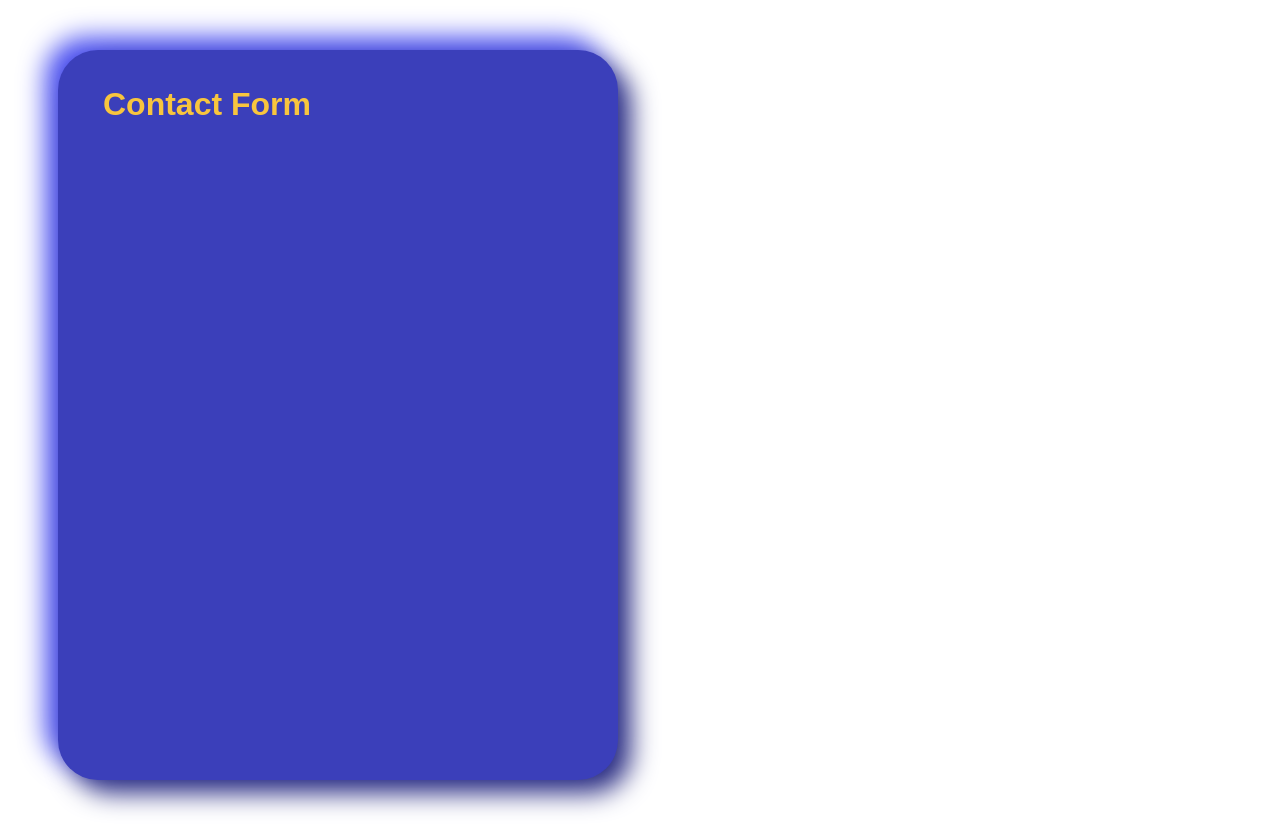
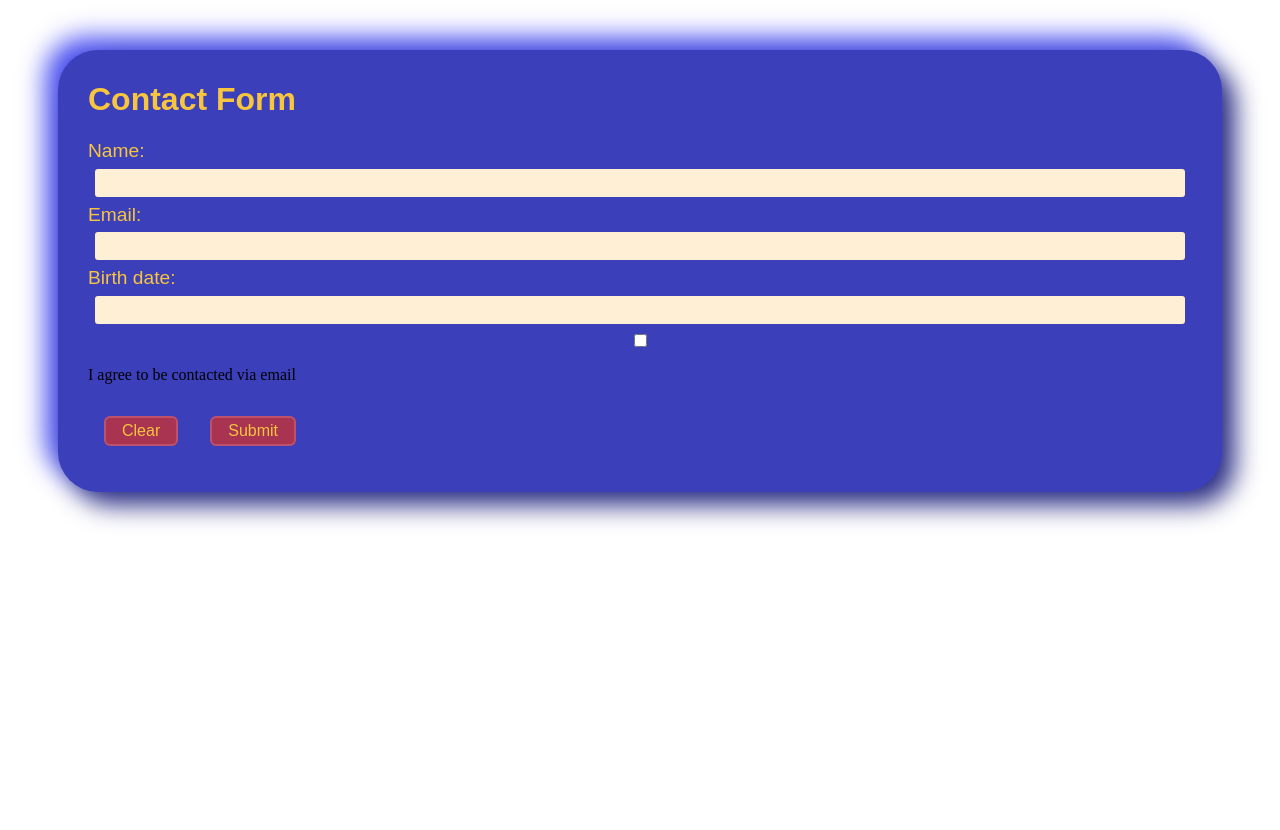
Before and after one commit to eksilva/JUCCodingProject, a React app: page / in a window 1280 px wide. After the commit the page ends 800 px from the top, so only its background shows below. Built offline with nearby package versions, Linux system fonts and the light colour scheme; the HTML template or start-up script is replaced by a standard one.

Commit message:
added fields w basic styling

```diff
--- /dev/null
+++ b/react-client/src/components/Form.jsx
@@ -0,0 +1,96 @@
+import React from 'react';
+import styled from 'styled-components';
+
+class Form extends React.Component {
+  constructor(props) {
+    super(props);
+    this.state = {
+      name: '',
+      email: '',
+      birthdate: '',
+      consent: false
+    }
+
+    this.handleChange = this.handleChange.bind(this);
+    this.handleSubmit = this.handleSubmit.bind(this);
+    this.clearForm = this.clearForm.bind(this);
+  }
+
+  handleChange(event) {
+    this.setState({
+      [event.target.name]: event.target.value,
+    })
+  }
+
+  handleCheck(event) {
+    this.setState({
+      consent: !this.state.consent,
+    })
+  }
+
+  handleSubmit(event) {
+    event.preventDefault();
+  }
+
+  clearForm() {
+    this.setState({
+      name: '',
+      email: '',
+      birthdate: '',
+      consent: false
+    })
+  }
+
+  render() {
+    return (
+      <StyledForm onSubmit={this.handleSubmit}>
+        <FieldLabel for='name'>Name: </FieldLabel>
+        <Input type="text" value={this.state.name} onChange={this.handleChange} name='name' />
+        <FieldLabel for='email'>Email: </FieldLabel>
+        <Input type="text" value={this.state.email} onChange={this.handleChange} name='email' />
+        <FieldLabel for='birthdate'>Birth date: </FieldLabel>
+        <Input type="text" value={this.state.birthdate} onChange={this.handleChange} name='birthdate' />
+        <input name="consent" type="checkbox" checked={this.state.consent}onChange={this.handleCheck} /> <p>I agree to be contacted via email</p>
+        <div>
+          <Button type='button' >Clear</Button>
+          <Button type='submit' >Submit</Button>
+        </div>
+
+      </StyledForm>
+    )
+  }
+}
+
+const FieldLabel = styled.label`
+  font-family: 'Ubuntu', sans-serif;
+  font-size: 1.2em;
+  color: #f8c53e;
+`;
+
+const Input = styled.input`
+  padding: 0.5em;
+  margin: 0.5em;
+  color: palevioletred;
+  background: papayawhip;
+  border: none;
+  border-radius: 3px;
+`;
+
+const Button = styled.button`
+  background: #a83451;
+  color: #f8c53e;
+  font-family: 'Ubuntu', sans-serif;
+  font-size: 1em;
+  margin: 1em;
+  padding: 0.25em 1em;
+  border: 2px solid #bd516c;
+  border-radius: 6px;
+`;
+
+const StyledForm = styled.form`
+  display: flex;
+  flex-direction: column;
+
+`;
+
+export default Form;
--- a/react-client/src/index.jsx
+++ b/react-client/src/index.jsx
@@ -3,14 +3,13 @@ import ReactDOM from 'react-dom';
 import Axios from 'axios';
 import styled from 'styled-components';
 
+import Form from './components/Form.jsx';
+
 class App extends React.Component {
   constructor(props) {
     super(props);
     this.state = {
-      name: '',
-      email: '',
-      birthdate: '',
-      consent: false
+
     }
   }
 
@@ -18,6 +17,7 @@ class App extends React.Component {
     return(
       <Layer1>
         <H1>Contact Form</H1>
+        <Form field='Name: ' />
       </Layer1>
     )
   }
@@ -25,11 +25,10 @@ class App extends React.Component {
 }
 
 const Layer1 = styled.div`
-padding: 15px;
-padding-left: 45px;
+padding: 30px;
+padding-top: 10px;
 margin: 50px;
-height: 700px;
-width: 500px;
+
 border-radius: 40px;
 background: #3b3fba;
 box-shadow:  13px 13px 26px #292c82,
```
Also changed, not shown: 2 other files (tests, documents, lock files or other folders).
